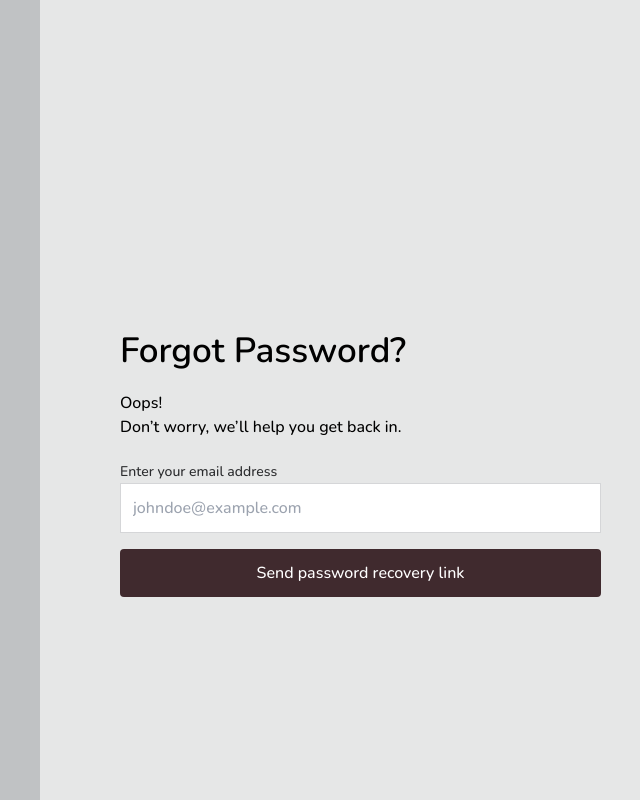
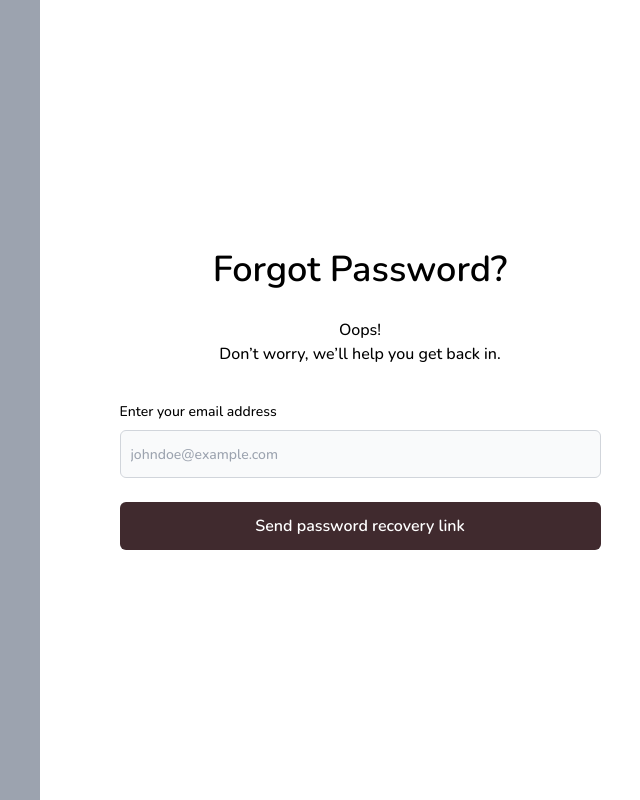
Before and after one commit to zuri-training/Proj_team_17_my_cms, a React (Create React App) app in the folder Frontend/: page /forgot in a window 1280 px wide. Shown: the top 800 px of the page, without its empty margins (600-1240 px from the left). Built offline with nearby package versions, Linux system fonts and the light colour scheme; a web font is replaced by a local one.

Commit message:
refactored the styles, made them match across all pages

```diff
--- a/Frontend/src/index.css
+++ b/Frontend/src/index.css
@@ -74,51 +74,3 @@
     float: left;
     text-align: justify;
 }
-
-
-
-
-
-/* Styles for Forgot Password Page */
-.first-col {
-    width: 720px;
-    height: 1024px;
-    background: #C0C2C4;
-}
-
-.second-col {
-    width: 720px;
-    height: 1024px;
-    background: #E6E7E7;
-}
-
-.content {
-    width: 481px;
-    height: 90%;
-}
-
-.texts {
-    width: 422px;
-}
-
-.texts h2 {
-    font-weight: 600;
-    font-size: 35px;
-}
-
-.texts p {
-    font-weight: 500;
-    margin: 13px 0 20px;
-}
-
-.input-color {
-    color: #C0C2C4;
-}
-
-.label-color {
-    color: #2B2C2E;
-}
-
-input {
-    border: 1px solid #D5D6D8;
-}
--- a/Frontend/src/pages/ForgotPassword.js
+++ b/Frontend/src/pages/ForgotPassword.js
@@ -1,36 +1,28 @@
 import React from 'react';
-import Button from '../components/general/Button';
-import TextInputGroup from '../components/layout/TextInputGroup';
+
 
 const ForgotPassword = () => {
   return (
-    <div className='flex items-center p-0'>
-        <div className='first-col'>
-
-        </div>
-
-        <div className='second-col'>
-            <div className='content ml-20 flex flex-col justify-center'>
-                <div className='texts flex flex-col h-auto'>
-                    <h2 className='not-italic'>
-                        Forgot Password?
-                    </h2>
-                    <p className='not-italic text-base'>
-                        Oops! <br/>
-                        Don’t worry, we’ll help you get back in.
-                    </p>
-                </div>
-                <div className='flex flex-col w-full h-auto'>
-                    <form >
-                      <TextInputGroup
-                      label='Enter your email address'
-                      placeholder='johndoe@example.com'
-                      name='email'
-                      type='email'
-                      />
-                    </form>
-                    <Button name='Send password recovery link'/>
-                </div>
+    <div className='h-screen flex'>
+        <div className="bg-gray-400 w-2/4  bg-uu"></div>
+        <div className='w-1/2 flex flex-col justify-center m-auto'>
+            <h1 className="text-center mb-7 font-semibold overflow-hidden text-4xl">Forgot Password?</h1>
+            <p className='text-center mb-9 not-italic text-base'>Oops! <br/> Don’t worry, we’ll help you get back in.</p>
+            <div className='flex items-center justify-center flex-col'>
+                <form >
+                    <div className=" w-[481px] mb-6">
+                        <label htmlFor="forg-passw-input" className="block mb-2 text-sm font-medium  text-black">Enter your email address</label>
+                        <input
+                            type="email"
+                            id="forg-passw-input"
+                            placeholder="johndoe@example.com"
+                            className=" h-12 rounded-md bg-gray-50 border border-gray-300 text-gray-900 text-sm  focus:ring-gray-500 block w-full p-2.5 pr-20 dark:placeholder-gray-400 dark:text-white " required
+                        />
+                    </div>
+                    <button type="submit" className="btn-bg rounded-md font-semibold w-[481px] h-12 bg-gray-400 mt-6 flex items-center justify-center">
+                        Send password recovery link
+                    </button>
+                </form>
             </div>
         </div>
     </div>
--- a/Frontend/src/pages/Login.js
+++ b/Frontend/src/pages/Login.js
@@ -72,7 +72,7 @@ const Login = () => {
                 </div>
               </div>
 
-              <button className=" font-semibold w-[481px] h-12 bg-gray-400 mt-6 flex items-center justify-center">Login</button>
+              <button className="btn-bg rounded-md font-semibold w-[481px] h-12 bg-gray-400 mt-6 flex items-center justify-center">Login</button>
 
               <div className="flex items-center justify-center flex-col">
                 <div className="pt-3">
--- a/Frontend/src/pages/SignUp.js
+++ b/Frontend/src/pages/SignUp.js
@@ -36,10 +36,10 @@ const SignUp = () => {
               />
             </div>
             <div className=" w-[481px] mb-6">
-              <label htmlFor="epassw-input" className="block mb-2 text-sm font-medium  text-black dark:text-gray-300">Email</label>
+              <label htmlFor="email-input" className="block mb-2 text-sm font-medium  text-black dark:text-gray-300">Email</label>
               <input
                 type="email"
-                id="epassw-input"
+                id="email-input"
                 placeholder="johndoe@example.com"
                 className=" h-12 rounded-md bg-gray-50 border border-gray-300 text-gray-900 text-sm  focus:ring-gray-500 block w-full p-2.5 pr-20 dark:placeholder-gray-400 dark:text-white " required
               />
@@ -67,7 +67,7 @@ const SignUp = () => {
               </div>
             </div>
 
-            <button type="submit" className=" font-semibold w-[481px] h-12 bg-gray-400 mt-6 flex items-center justify-center">Sign Up</button>
+            <button type="submit" className="btn-bg rounded-md font-semibold w-[481px] h-12 bg-gray-400 mt-6 flex items-center justify-center">Sign Up</button>
           </form>
 
           <div className="flex items-center justify-center flex-col">
```
